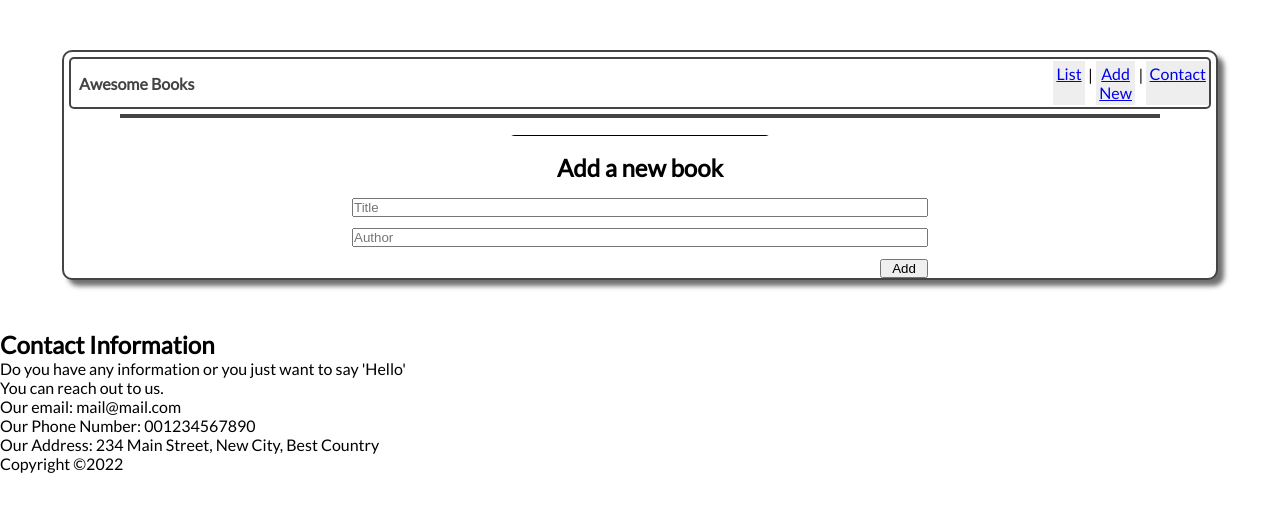
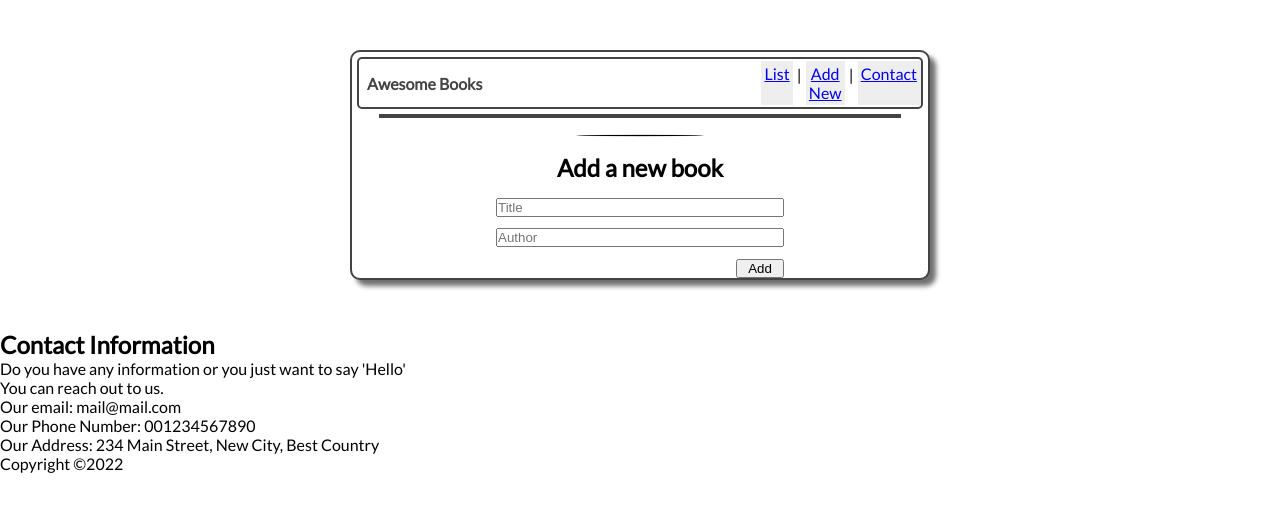
Before and after one commit to Godedict/Awesome-books, a website: page index.html in a window 1280 px wide. Drawn offline with Linux system fonts and the light colour scheme.

Commit message:
Create navigation styling

```diff
--- a/index.html
+++ b/index.html
@@ -11,6 +11,7 @@
 
 <body>
   <section class="heading">
+    <div class="row">
       <div class="navbar">
         <h1>Awesome Books</h1>
         <nav class="nav">
@@ -20,6 +21,7 @@
             <li class="list-item" id="add-new-link"><a href="#add-book" class="link">Add New</a></li>
             <span class="divider">|</span>
             <li class="list-item" id="contact-link"><a href="#contact" class="link">Contact</a></li>
+      </div>
     </div>
     </ul>
     </nav>
--- a/style.css
+++ b/style.css
@@ -35,6 +35,10 @@ body {
 
 .nav .list {
   display: flex;
+}
+
+.nav .list-item:last-of-type {
+  padding-right: 0.25rem;
 }
 
 .heading h1 {
@@ -121,3 +125,15 @@ body {
   justify-content: center;
   align-self: end;
 }
+
+
+
+@media (min-width: 768px) {
+  .heading {
+    width: 45%;
+  }
+
+  .row {
+    width: 100%;
+  }
+}
```
Lines whose indentation alone changed are shown as unchanged.
